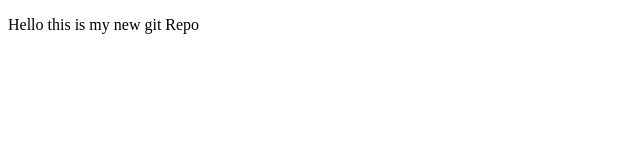
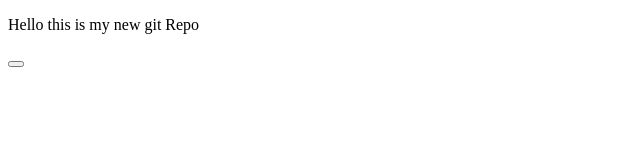
Before and after one commit to hyon0986/Local-repo, a plain HTML site: page index.html in a window 1280 px wide. Shown: the full height of the page, 0-640 px from the left. Drawn offline with Linux system fonts and the light colour scheme.

Commit message:
new change in main

```diff
--- a/index.html
+++ b/index.html
@@ -7,5 +7,6 @@
 </head>
 <body>
     <p>Hello this is my new git Repo</p>
+    <p><button></button></p>
 </body>
 </html>
```
